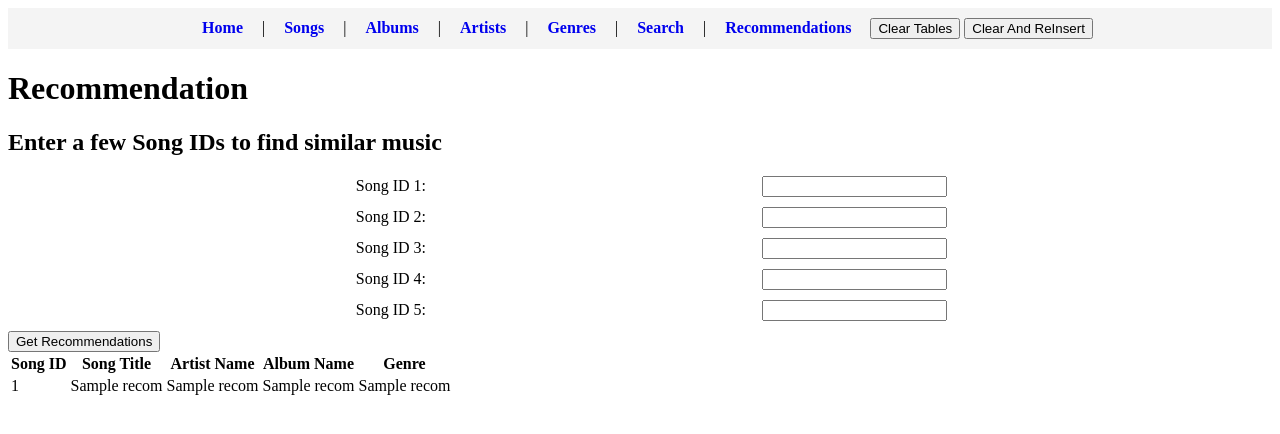
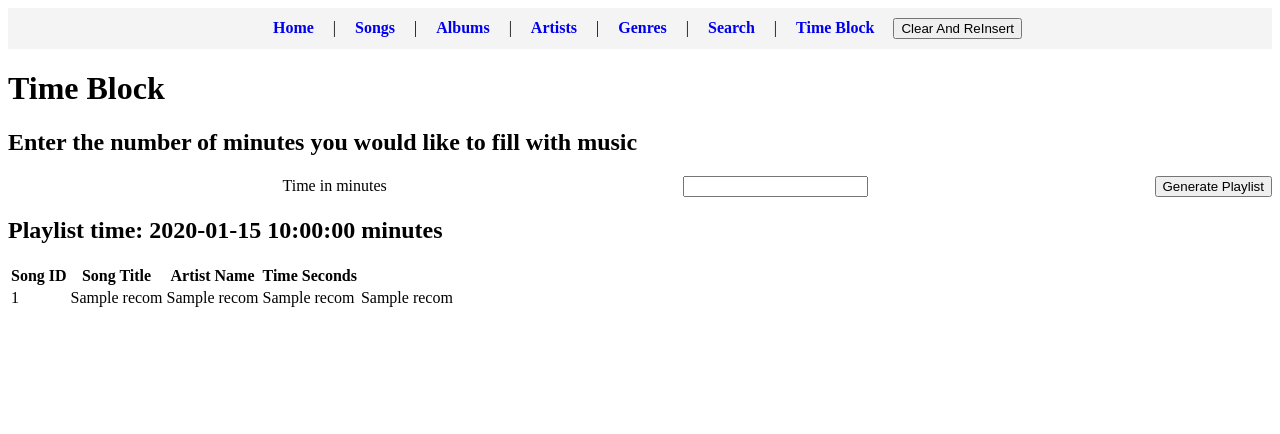
Before and after one commit to btcook2004/databasesS2025, a Flask app: template FlaskFrontEnd/app/templates/recommendations.html in a window 1280 px wide. Shown: the top 434 px of the page. Run offline with Flask 3, Linux system fonts and the light colour scheme; the template is opened without the code that fills it: most values are stand-ins (such as "Sample title", 1, 10 or a date in 2020).

Commit message:
Finishing touches

```diff
--- a/FlaskFrontEnd/app/__init__.py
+++ b/FlaskFrontEnd/app/__init__.py
@@ -186,12 +186,8 @@ def recommendations():
 @app.route('/recommendations', methods=['POST'])
 def recommendations_post():
    # Placeholder for recommendations logic
-   id1 = request.form['songId1']
-   id2 = request.form['songId2']
-   id3 = request.form['songId3']
-   id4 = request.form['songId4']
-   id5 = request.form['songId5']
+   seconds = request.form['songId1']
    global recommendationResults
-   recommendationResults = recom.getRecommendations(id1, id2, id3, id4, id5)
+   recommendationResults, totalTime = recom.getRecommendations(seconds)
    # print(recommendationResults)
-   return render_template('recommendations.html', recommendations=recommendationResults)
+   return render_template('recommendations.html', recommendations=recommendationResults, totalTime=totalTime)
--- a/FlaskFrontEnd/app/templates/albums.html
+++ b/FlaskFrontEnd/app/templates/albums.html
@@ -28,8 +28,7 @@
         <a href="/artists">Artists</a> |
         <a href="/genres">Genres</a> |
         <a href="/search">Search</a> |
-        <a href="/recommendations">Recommendations</a>
-        <button onclick="location.href='/clearTables'">Clear Tables</button>
+        <a href="/recommendations">Time Block</a>
         <button onClick="location.href='/clearAndRemakeTables'">Clear And ReInsert</button>
     </nav>
 
--- a/FlaskFrontEnd/app/templates/artists.html
+++ b/FlaskFrontEnd/app/templates/artists.html
@@ -27,8 +27,7 @@
         <a href="/artists">Artists</a> |
         <a href="/genres">Genres</a> |
         <a href="/search">Search</a> |
-        <a href="/recommendations">Recommendations</a>
-        <button onclick="location.href='/clearTables'">Clear Tables</button>
+        <a href="/recommendations">Time Block</a>
         <button onClick="location.href='/clearAndRemakeTables'">Clear And ReInsert</button>
     </nav>
     <h1>Artists</h1>
--- a/FlaskFrontEnd/app/templates/genres.html
+++ b/FlaskFrontEnd/app/templates/genres.html
@@ -28,8 +28,7 @@
         <a href="/artists">Artists</a> |
         <a href="/genres">Genres</a> |
         <a href="/search">Search</a> |
-        <a href="/recommendations">Recommendations</a>
-        <button onclick="location.href='/clearTables'">Clear Tables</button>
+        <a href="/recommendations">Time Block</a>
         <button onClick="location.href='/clearAndRemakeTables'">Clear And ReInsert</button>
     </nav>
     <h1>Genre List</h1>
--- a/FlaskFrontEnd/app/templates/recommendations.html
+++ b/FlaskFrontEnd/app/templates/recommendations.html
@@ -29,47 +29,25 @@
     <a href="/artists">Artists</a> |
     <a href="/genres">Genres</a> |
     <a href="/search">Search</a> |
-    <a href="/recommendations">Recommendations</a>
-    <button onclick="location.href='/clearTables'">Clear Tables</button>
+    <a href="/recommendations">Time Block</a>
     <button onClick="location.href='/clearAndRemakeTables'">Clear And ReInsert</button>
 </nav>
 
-<h1>Recommendation</h1>
+<h1>Time Block</h1>
 
-<h2>Enter a few Song IDs to find similar music</h2>
+<h2>Enter the number of minutes you would like to fill with music</h2>
 <form action="/recommendations" method="POST">
     <div style="display: flex; align-items: center; margin-bottom: 10px;">
-        <label for="songId1" style="flex: 1; text-align: right; margin-right: 10px;">Song ID 1:</label>
+        <label for="songId1" style="flex: 1; text-align: right; margin-right: 10px;">Time in minutes</label>
         <div style="flex: 2; display: flex; justify-content: center;">
             <input type="text" id="songId1" name="songId1" required>
         </div>
+        <button type="submit">Generate Playlist</button>
     </div>
-    <div style="display: flex; align-items: center; margin-bottom: 10px;">
-        <label for="songId2" style="flex: 1; text-align: right; margin-right: 10px;">Song ID 2:</label>
-        <div style="flex: 2; display: flex; justify-content: center;">
-            <input type="text" id="songId2" name="songId2">
-        </div>
-    </div>
-    <div style="display: flex; align-items: center; margin-bottom: 10px;">
-        <label for="songId3" style="flex: 1; text-align: right; margin-right: 10px;">Song ID 3:</label>
-        <div style="flex: 2; display: flex; justify-content: center;">
-            <input type="text" id="songId3" name="songId3">
-        </div>
-    </div>
-    <div style="display: flex; align-items: center; margin-bottom: 10px;">
-        <label for="songId4" style="flex: 1; text-align: right; margin-right: 10px;">Song ID 4:</label>
-        <div style="flex: 2; display: flex; justify-content: center;">
-            <input type="text" id="songId4" name="songId4">
-        </div>
-    </div>
-    <div style="display: flex; align-items: center; margin-bottom: 10px;">
-        <label for="songId5" style="flex: 1; text-align: right; margin-right: 10px;">Song ID 5:</label>
-        <div style="flex: 2; display: flex; justify-content: center;">
-            <input type="text" id="songId5" name="songId5">
-        </div>
-    </div>
-    <button type="submit">Get Recommendations</button>
+
 </form>
+
+<h2>Playlist time: {{totalTime}} minutes</h2>
 
 <div class="table">
     <table>
@@ -78,8 +56,7 @@
                 <th>Song ID</th>
                 <th>Song Title</th>
                 <th>Artist Name</th>
-                <th>Album Name</th>
-                <th>Genre</th>
+                <th>Time Seconds</th>
             </tr>
         </head>
         <tbody>
--- a/FlaskFrontEnd/app/templates/search.html
+++ b/FlaskFrontEnd/app/templates/search.html
@@ -29,8 +29,7 @@
         <a href="/artists">Artists</a> |
         <a href="/genres">Genres</a> |
         <a href="/search">Search</a> |
-        <a href="/recommendations">Recommendations</a>
-        <button onclick="location.href='/clearTables'">Clear Tables</button>
+        <a href="/recommendations">Time Block</a>
         <button onClick="location.href='/clearAndRemakeTables'">Clear And ReInsert</button>
     </nav>
 
--- a/FlaskFrontEnd/app/templates/songs.html
+++ b/FlaskFrontEnd/app/templates/songs.html
@@ -29,8 +29,7 @@
         <a href="/artists">Artists</a> |
         <a href="/genres">Genres</a> |
         <a href="/search">Search</a> |
-        <a href="/recommendations">Recommendations</a>
-        <button onclick="location.href='/clearTables'">Clear Tables</button>
+        <a href="/recommendations">Time Block</a>
         <button onClick="location.href='/clearAndRemakeTables'">Clear And ReInsert</button>
     </nav>
 
```
Also changed, not shown: FlaskFrontEnd/CRUD/recommendation.py (+21 -19 lines), FlaskFrontEnd/app/templates/index.html (+8 -7 lines).
